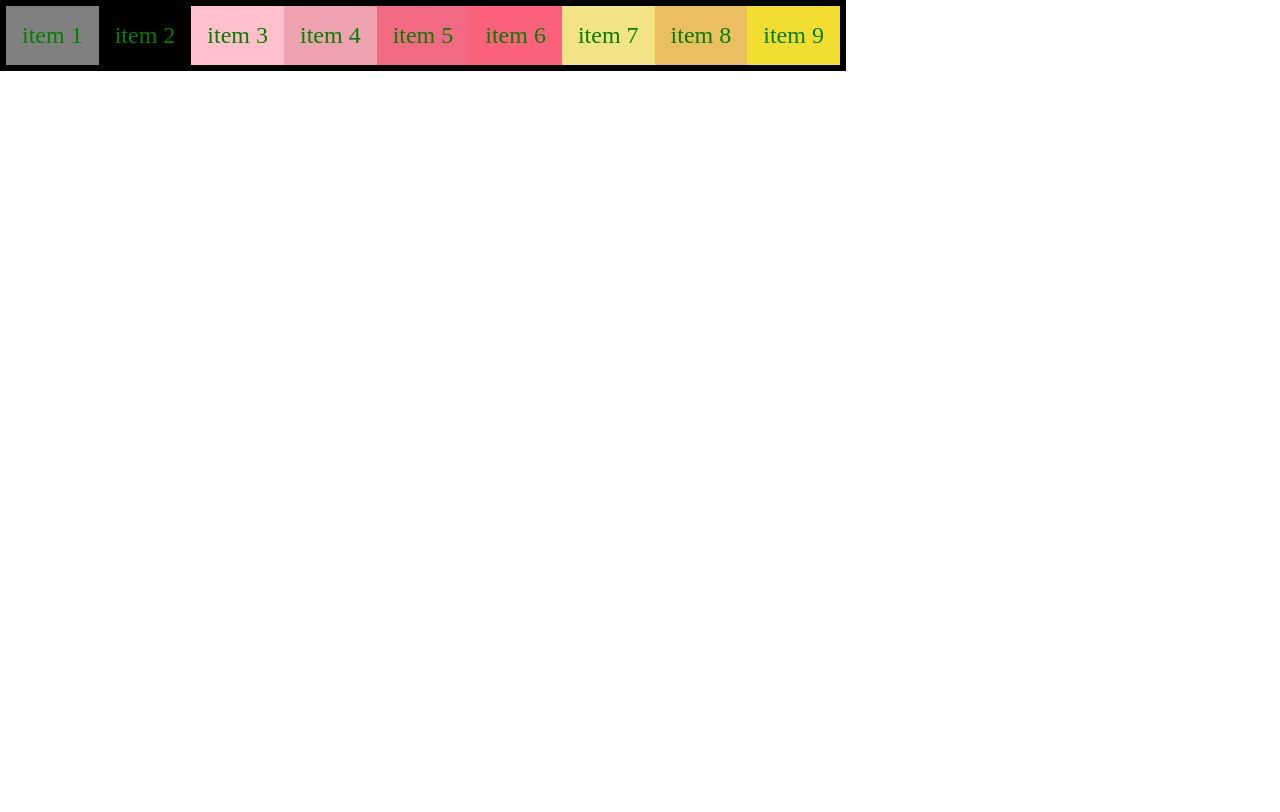
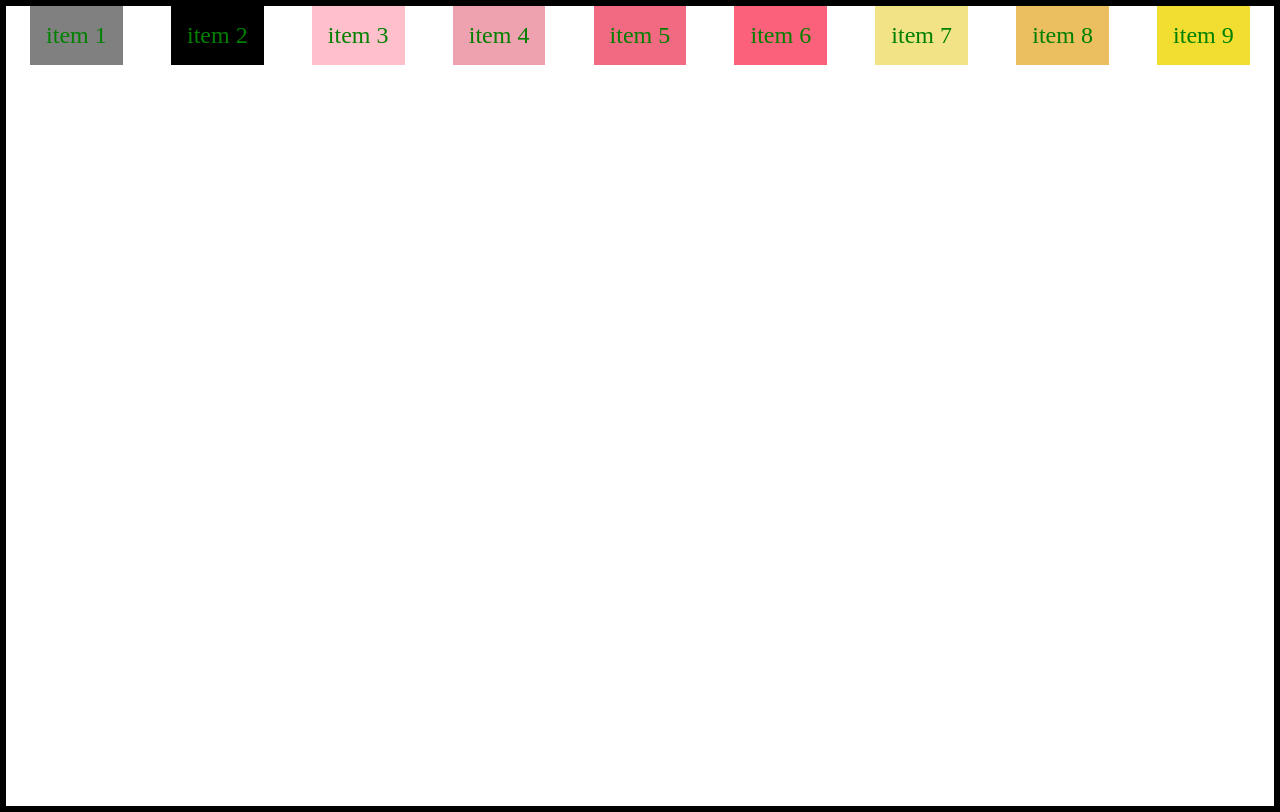
Before and after one commit to ImBrittneyOlivia/Flexbox-Notes, a plain HTML site: page index.html in a window 1280 px wide. Drawn offline with Linux system fonts and the light colour scheme.

Commit message:
lesson 2 complete (container element)

```diff
--- a/styles.css
+++ b/styles.css
@@ -7,18 +7,26 @@ Display on parent always needs to be there before any flex properties work on ch
 
 Flex-flow is short hand for flex direction and flex wrap
 EXAMPLE: flex-flow: column, warp;
+
+Justify content - aligns the elements on the main axis (flex-start (left), center, flex-end(right)--you can also use space-between, space-around, space-evenly to handle the extra space in the container.)
+Align-items- (add a height to your container)-how items are layed out on the cross axis - vertically - value can be stretch (entire length)-flex-start(top)-flex-end(bottom)-center(middle).
+Align-content - (have height and wrapping)-values are - flex-start, flex-end, center, space-between all space between the lines, space-around.
 */
+
 body {
   margin: 0;
 }
 .container {
   border: 6px solid black;
-  display: inline-flex; /* initially left to right --flex will act like a block element but if you make it inline-flex it will wrap only around children element*/
+  display: flex; /* initially left to right --flex will act like a block element but if you make it inline-flex it will wrap only around children element*/
   flex-direction: row; /* row, row-reverse (left to right vice versa), column, colum-reverse (top to bottom-vise versa)*/
   flex-wrap: wrap; /*wrap, nowrap, wrap-reverse(moves to row above instead of below)
   ----
   If I want to wrap in a column then I would need to make sure flex direction is a column and add a height --my content may go outside of the container
   until I add wrap my content*/
+  height: 800px;
+  justify-content: space-around; /*cross axis*/
+  align-items: flex-start; /*main axis*/
 }
 .flex-item {
   color: green;
```
Also changed, not shown: images/align-content.png (added), images/align-items.png (added), images/justify-content.png (added), 1 other file.
